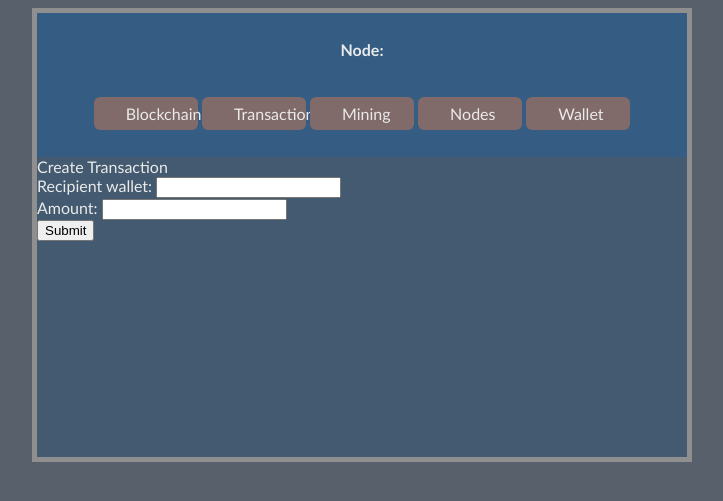
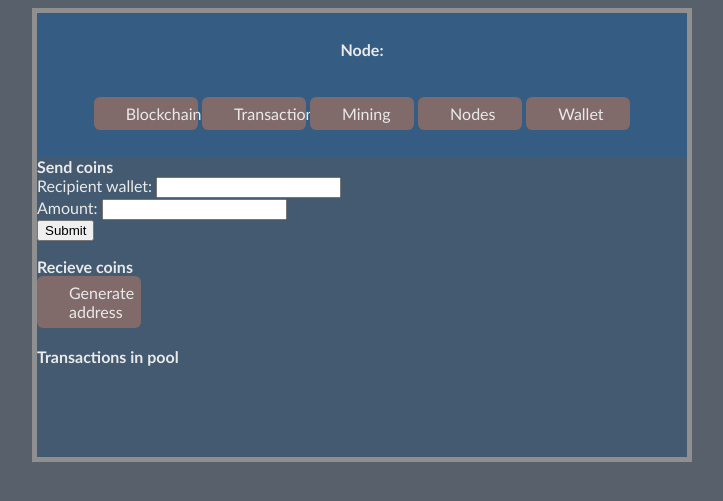
Before and after one commit to dglund/ppcoin, a Python web app: template templates/transactions.html in a window 1280 px wide. Shown: the top 501 px of the page, without its empty margins (278-1001 px from the left). Run offline with Jinja, Linux system fonts and the light colour scheme; the template is opened without the code that fills it, so the values that code supplies are empty.

Commit message:
setup basic methods for recieving coins

```diff
--- a/main.py
+++ b/main.py
@@ -420,6 +420,9 @@ def render_wallet():
 def render_home():
     return render_template('home.html')
 
+@app.route('/generate')
+def generate_address():
+    return redirect('/transactions')
 
 if __name__ == '__main__':
     from argparse import ArgumentParser
--- a/templates/transactions.html
+++ b/templates/transactions.html
@@ -3,12 +3,17 @@
 {{ super() }}
 {% endblock %}
 {% block content %}
-    Create Transaction
-
+    <b>Send coins</b><br>
     <form action="/transactions/new" method="POST">
         Recipient wallet: <input type="text" name="recipient" value=""><br>
         Amount: <input type="text" name="amount" value=""><br>
         <input type="submit" class="submit" value="Submit">
     </form>
-    {{ context }}
+    <b>Recieve coins</b><br>
+    <a href="/generate" class="button">Generate address</a><br><br>
+
+    <b>Transactions in pool</b><br>
+    {% for i in context %}
+        {{ i }} <br>
+    {% endfor %}
 {% endblock %}
```
